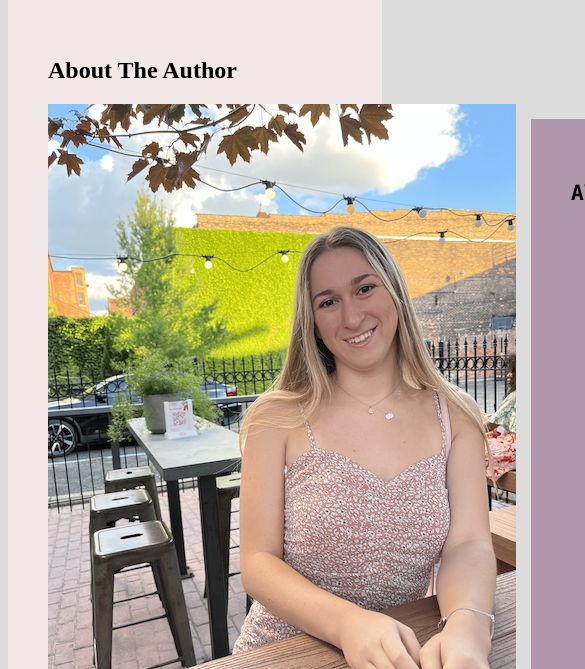
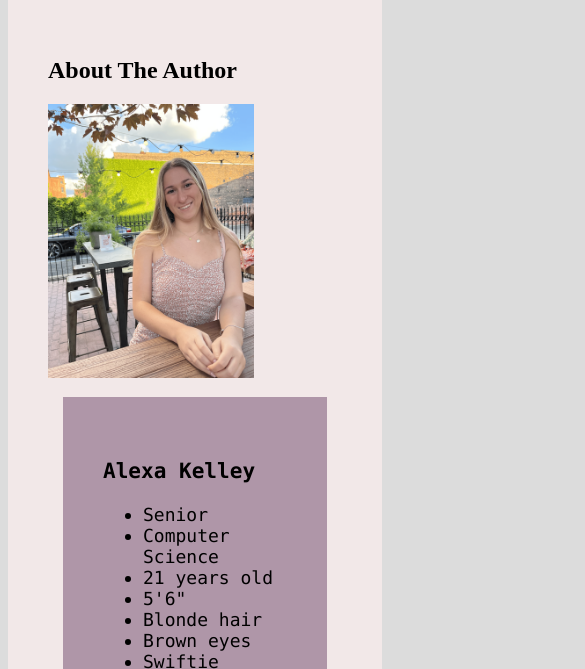
Before and after one commit to kelle210/mi349_blog, a plain HTML site: page about.html in a window 390 px wide. Shown: the part 172-841 px from the top of the page, 585 px wide, since content can reach past the window. Drawn offline with Linux system fonts and the light colour scheme.

Commit message:
media query

```diff
--- a/style.css
+++ b/style.css
@@ -74,3 +74,23 @@ button:hover {
     border: 2px solid;
     background-color: #e15a5d;
 }
+
+@media (max-width: 600px) {
+    img {
+        width: 70%;
+        height: auto;
+    }
+
+    .blog_image {
+        float: none;
+    }
+
+    #basic_info {
+        display: block;
+        width: auto;
+    }
+
+    label, input{
+        display: flex;
+    }
+}
```
